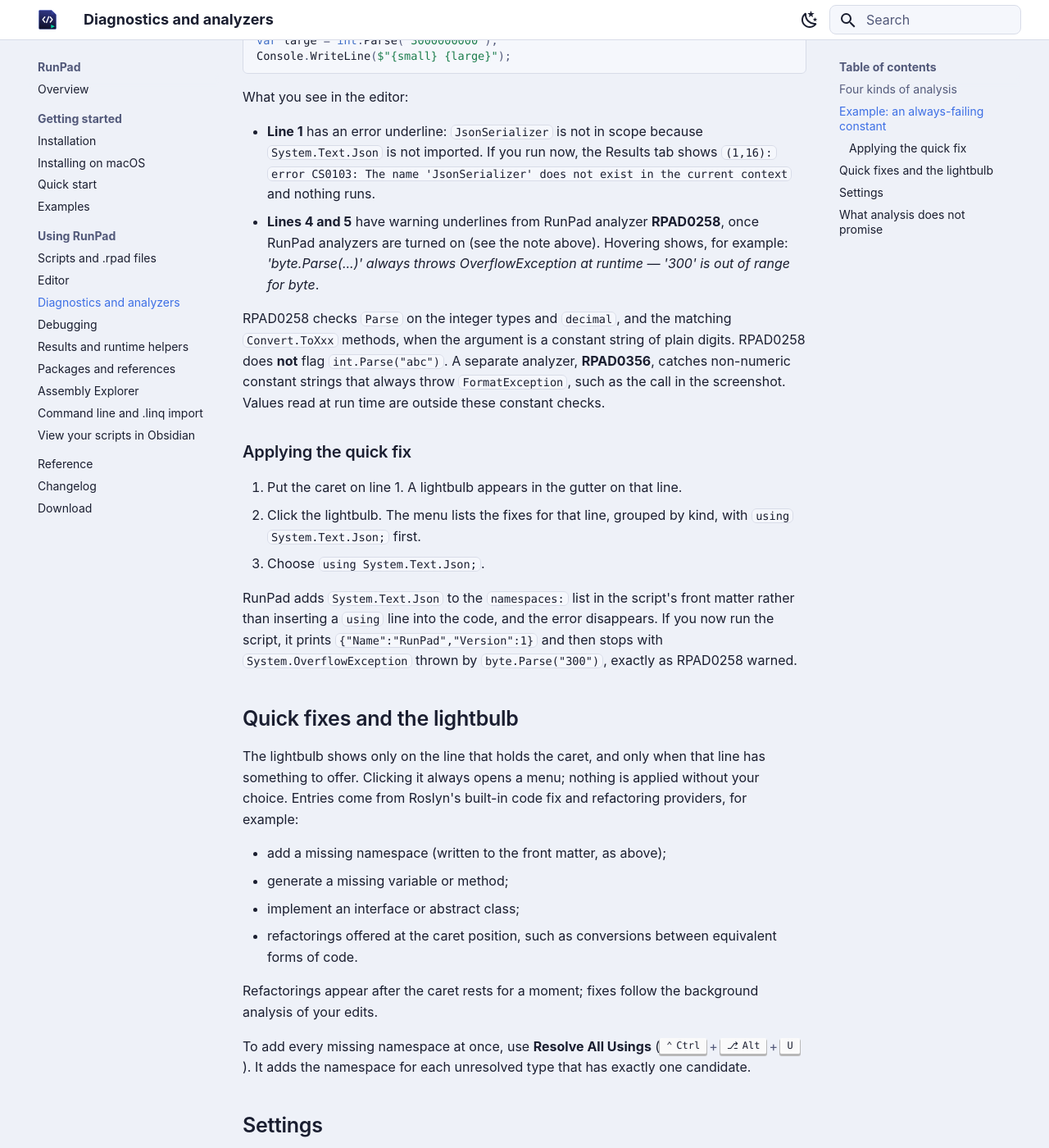
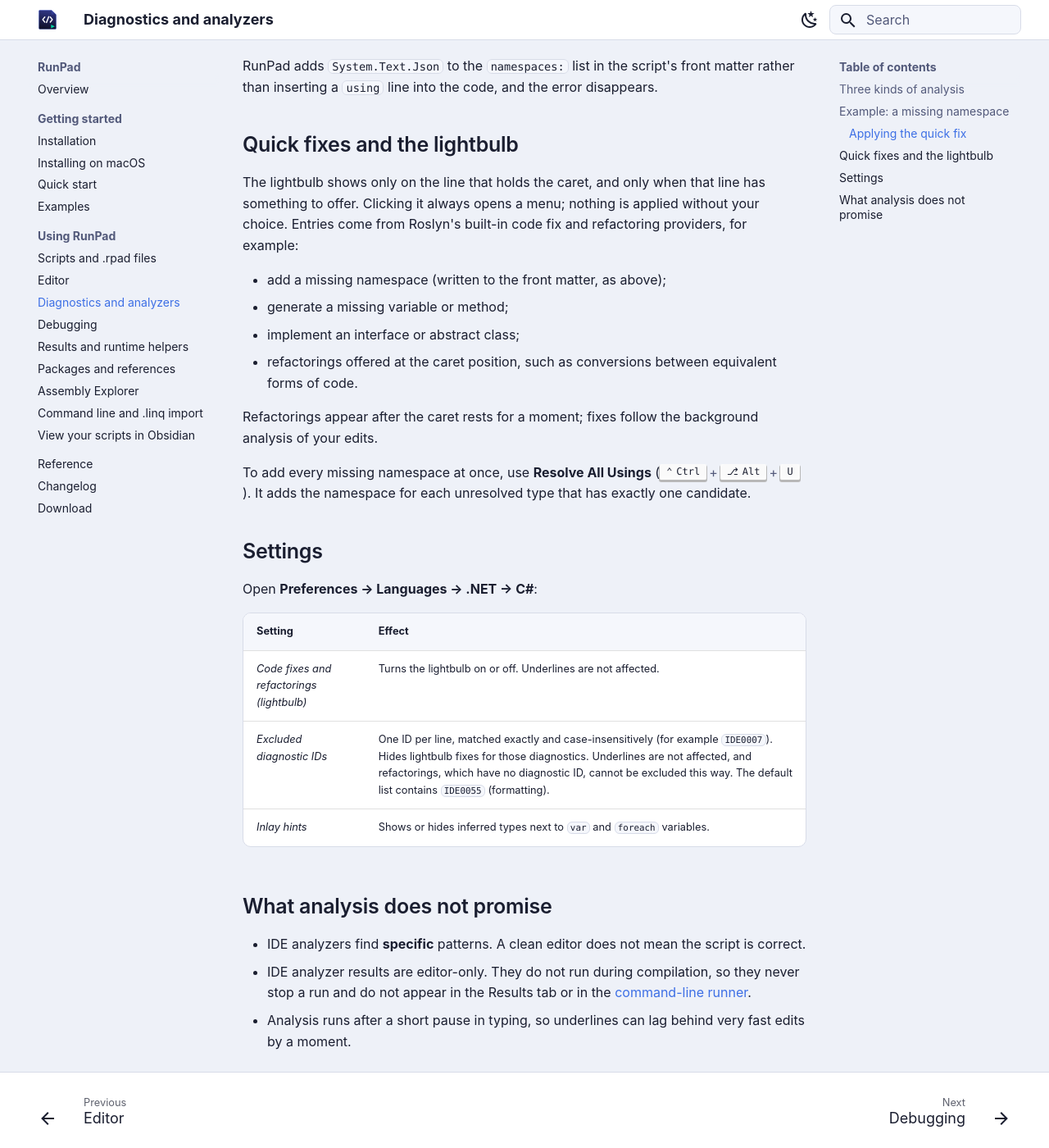
Before and after one commit to campforge/run-pad-docs, an MkDocs documentation site: the page built from docs/site/analyzers.md, in a window 1280 px wide and 1400 px high, scrolled down 2104 px. Shown: the whole window at 82% size. Built offline with MkDocs 1.6.1 and Material for MkDocs 9.7.7, drawn with Linux system fonts in a browser that asks for light colours; some of the changed text lies outside the part shown.

```diff
--- a/docs/site/analyzers.md
+++ b/docs/site/analyzers.md
@@ -1,6 +1,6 @@
 ---
 title: Diagnostics and analyzers
-description: Compiler diagnostics, Roslyn IDE analyzers, RunPad analyzers and quick fixes in C# scripts.
+description: Compiler diagnostics, Roslyn IDE analyzers and quick fixes in C# scripts.
 ---
 
 # Diagnostics and analyzers
@@ -14,13 +14,12 @@ analysis does not promise.
   [![An error underline on the unknown JsonSerializer, with the lightbulb menu offering using System.Text.Json and other fixes](assets/screenshots/diagnostics.png#only-dark)](assets/screenshots/diagnostics.png "Open full-size screenshot")
 </figure>
 
-## Four kinds of analysis
+## Three kinds of analysis
 
 | Source | IDs | Where you see it | When |
 | --- | --- | --- | --- |
 | C# compiler | `CS…` (for example `CS0103`) | Editor underlines; also printed in the Results tab when you run | While you type and on every run |
 | Roslyn IDE analyzers | `IDE…` | Mostly as lightbulb suggestions; many have no underline | While you type |
-| RunPad analyzers (experimental, off by default) | `RPAD…` | Editor warning underlines | While you type |
 | Assembly Explorer analysis | none | The Assembly Explorer's analysis pane | When you ask for it |
 
 **Compiler diagnostics** are the same errors and warnings the build reports. In the
@@ -34,16 +33,6 @@ as the `IDE` suggestions in Visual Studio ("use `var`", "remove unnecessary usin
 Most of them report at *hidden* severity, so there is no underline; they make a
 lightbulb fix available on the caret's line instead.
 
-**RunPad analyzers** are RunPad's own checks for common mistakes in scratch code. Many of
-them flag calls with constant arguments that always throw, such as parsing a string that
-is out of range for the target type. They report warnings with IDs that start with
-`RPAD` and have no quick fixes of their own.
-
-!!! note "Experimental"
-    RunPad analyzers are still being refined and are **off by default**. Turn them on in
-    **Tools → Preferences... → Experimental → RunPad analyzers**; the open scripts are
-    analyzed again right away. Compiler errors and Roslyn's IDE analyzers are not affected.
-
 **Assembly Explorer analysis** is a different tool: it searches compiled assemblies for
 code that uses, reads, assigns or implements a member. See
 [Assembly Explorer](assembly-explorer.md#analyze).
@@ -55,7 +44,7 @@ code that uses, reads, assigns or implements a member. See
 Hover over an underline to read its message. The tooltip shows the message text only;
 the diagnostic ID is not shown in the editor.
 
-## Example: an always-failing constant
+## Example: a missing namespace
 
 Download [`analyzer-diagnostics.rpad`](examples/analyzer-diagnostics.rpad) and open it.
 **It is meant to be read in the editor, not run.** The code block is:
@@ -75,17 +64,6 @@ What you see in the editor:
   `System.Text.Json` is not imported. If you run now, the Results tab shows
   `(1,16): error CS0103: The name 'JsonSerializer' does not exist in the current context`
   and nothing runs.
-- **Lines 4 and 5** have warning underlines from RunPad analyzer **RPAD0258**, once RunPad
-  analyzers are turned on (see the note above). Hovering
-  shows, for example: *'byte.Parse(...)' always throws OverflowException at runtime —
-  '300' is out of range for byte*.
-
-RPAD0258 checks `Parse` on the integer types and `decimal`, and the matching
-`Convert.ToXxx` methods, when the argument is a constant string of plain digits.
-RPAD0258 does **not** flag `int.Parse("abc")`. A separate analyzer, **RPAD0356**, catches
-non-numeric constant strings that always throw `FormatException`, such as the call in the
-screenshot. Values read at run time are outside these constant checks.
-
 ### Applying the quick fix
 
 1. Put the caret on line 1. A lightbulb appears in the gutter on that line.
@@ -94,9 +72,7 @@ screenshot. Values read at run time are outside these constant checks.
 3. Choose `using System.Text.Json;`.
 
 RunPad adds `System.Text.Json` to the `namespaces:` list in the script's front matter
-rather than inserting a `using` line into the code, and the error disappears. If you now
-run the script, it prints `{"Name":"RunPad","Version":1}` and then stops with
-`System.OverflowException` thrown by `byte.Parse("300")`, exactly as RPAD0258 warned.
+rather than inserting a `using` line into the code, and the error disappears.
 
 ## Quick fixes and the lightbulb
 
@@ -129,11 +105,9 @@ Open **Preferences → Languages → .NET → C#**:
 
 ## What analysis does not promise
 
-- The analyzers find **specific** patterns. A clean editor does not mean the script is
-  correct, and RunPad analyzers report only what they can prove from constants in the
-  code.
-- RunPad analyzer and IDE analyzer results are editor-only. They do not run during
-  compilation, so they never stop a run and do not appear in the Results tab or in the
-  [command-line runner](cli.md).
+- IDE analyzers find **specific** patterns. A clean editor does not mean the script is
+  correct.
+- IDE analyzer results are editor-only. They do not run during compilation, so they never
+  stop a run and do not appear in the Results tab or in the [command-line runner](cli.md).
 - Analysis runs after a short pause in typing, so underlines can lag behind very fast
   edits by a moment.
--- a/docs/site/assets/stylesheets/extra.css
+++ b/docs/site/assets/stylesheets/extra.css
@@ -1,4 +1,4 @@
-/* Campforge look: the same colors and font stack as https://campforge.github.io/.
+/* Tervforge look: the same colors and font stack as https://tervforge.github.io/.
    mkdocs.yml selects the "custom" primary/accent palette, defined here for both schemes. */
 
 :root {
@@ -63,7 +63,7 @@
   --md-footer-fg-color--lighter: var(--cf-text2);
 }
 
-/* Primary = the header: a light surface with dark text, like the Campforge home page header. */
+/* Primary = the header: a light surface with dark text, like the Tervforge home page header. */
 [data-md-color-primary="custom"] {
   --md-primary-fg-color:        var(--cf-surface);
   --md-primary-fg-color--light: var(--cf-surface2);
@@ -104,7 +104,7 @@
   background-color: var(--cf-bg);
 }
 
-/* Content links and the active navigation entry use the Campforge blue. */
+/* Content links and the active navigation entry use the Tervforge blue. */
 .md-nav__link--active,
 .md-nav__item .md-nav__link--active {
   color: var(--cf-accent);
--- a/mkdocs.yml
+++ b/mkdocs.yml
@@ -1,9 +1,9 @@
-# User documentation published to GitHub Pages (https://campforge.github.io/run-pad-docs/).
+# User documentation published to GitHub Pages (https://tervforge.github.io/invoklet-docs/).
 # Only docs/site is published.
 # Build locally: see docs/GITHUB-PAGES.md.
 site_name: RunPad
 site_description: User guide for RunPad, a native, fast, cross-platform C# scratchpad for .NET.
-site_url: https://campforge.github.io/run-pad-docs/
+site_url: https://tervforge.github.io/invoklet-docs/
 copyright: Copyright &copy; 2026 Vadim S (hobobyte). RunPad is licensed under GPL-3.0.
 
 docs_dir: docs/site
@@ -28,7 +28,7 @@ nav:
       - View your scripts in Obsidian: obsidian.md
   - Reference: reference.md
   - Changelog: changelog.md
-  - Download: https://github.com/campforge/run-pad/releases
+  - Download: https://github.com/tervforge/invoklet/releases
 
 theme:
   name: material
@@ -63,14 +63,14 @@ theme:
     - toc.follow
 
 extra:
-  # Footer links to the Campforge home page and the source code (icons bundled with the theme,
+  # Footer links to the Tervforge home page and the source code (icons bundled with the theme,
   # no external request).
   social:
     - icon: material/home-outline
-      link: https://campforge.github.io/
-      name: Campforge
+      link: https://tervforge.github.io/
+      name: Tervforge
     - icon: fontawesome/brands/github
-      link: https://github.com/campforge/run-pad
+      link: https://github.com/tervforge/invoklet
       name: RunPad on GitHub
   generator: false
 
```
Also changed, not shown: README.md (+5 -5 lines), docs/GITHUB-PAGES.md (+13 -13 lines), docs/site/changelog.md (+21 -21 lines), docs/site/cli.md (+1 -1 lines), docs/site/examples.md (+4 -6 lines), docs/site/index.md (+5 -5 lines), docs/site/install-macos.md (+2 -2 lines), docs/site/install.md (+2 -2 lines), docs/site/obsidian.md (+4 -4 lines), docs/site/reference.md (+0 -1 lines), docs/site/results.md (+1 -1 lines), scripts/docs/check_site_links.py (+5 -5 lines), scripts/docs/sync_changelog.py (+5 -5 lines), 4 other files.
